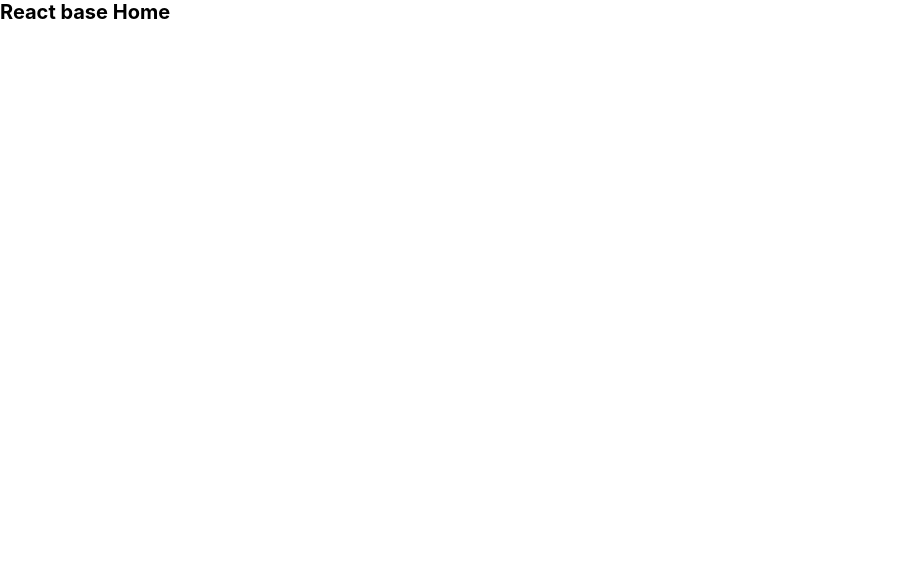
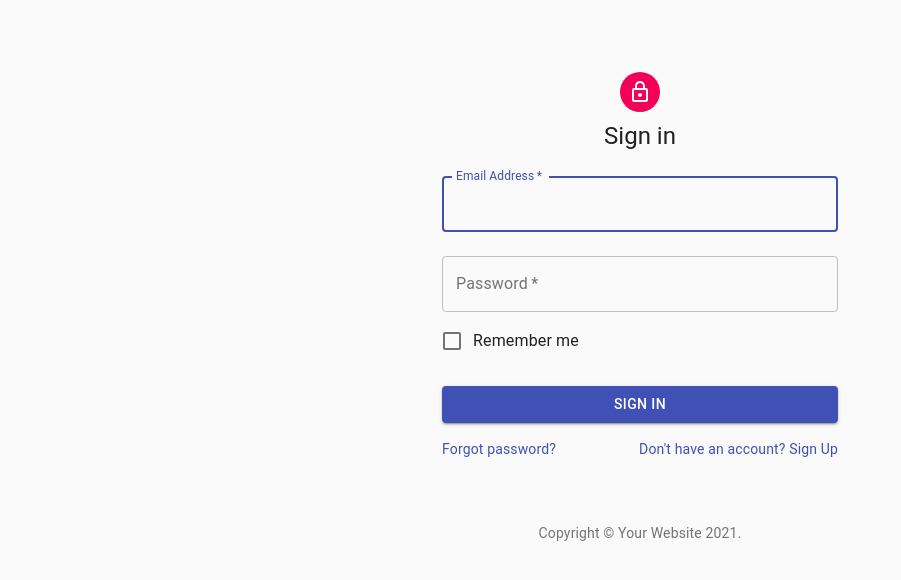
Before and after one commit to RafaelEstevam/to-do-app-lab-v, a React (Create React App) app: page / in a window 1280 px wide. Shown: the top 580 px of the page, without its empty margins (0-901 px from the left). Built offline with nearby package versions, Linux system fonts and the light colour scheme.

Commit message:
Login view

```diff
--- a/package.json
+++ b/package.json
@@ -4,6 +4,7 @@
   "private": true,
   "dependencies": {
     "@material-ui/core": "^4.12.3",
+    "@material-ui/icons": "^4.11.2",
     "@testing-library/jest-dom": "^5.11.4",
     "@testing-library/react": "^11.1.0",
     "@testing-library/user-event": "^12.1.10",
--- a/src/pages/Home/index.js
+++ b/src/pages/Home/index.js
@@ -1,15 +1,157 @@
-import react, {useContext} from 'react';
-import DefaultContext from '../../stores/defaultContext'
+import React, {useContext} from 'react';
+import DefaultContext from '../../stores/defaultContext';
 
-import {Home as S} from './styles';
+import AppBar from '@material-ui/core/AppBar';
+import Button from '@material-ui/core/Button';
+import CameraIcon from '@material-ui/icons/PhotoCamera';
+import Card from '@material-ui/core/Card';
+import CardActions from '@material-ui/core/CardActions';
+import CardContent from '@material-ui/core/CardContent';
+import CardMedia from '@material-ui/core/CardMedia';
+import CssBaseline from '@material-ui/core/CssBaseline';
+import Grid from '@material-ui/core/Grid';
+import Toolbar from '@material-ui/core/Toolbar';
+import Typography from '@material-ui/core/Typography';
+import { makeStyles } from '@material-ui/core/styles';
+import Container from '@material-ui/core/Container';
+import Link from '@material-ui/core/Link';
 
-function Home () {
-
-    const currentDefaultContext = useContext(DefaultContext);
-
-    return (
-        <h1>React base Home</h1>
-    )
+function Copyright() {
+  return (
+    <Typography variant="body2" color="textSecondary" align="center">
+      {'Copyright © '}
+      <Link color="inherit" href="https://material-ui.com/">
+        Your Website
+      </Link>{' '}
+      {new Date().getFullYear()}
+      {'.'}
+    </Typography>
+  );
 }
 
-export default Home;
+const useStyles = makeStyles((theme) => ({
+  icon: {
+    marginRight: theme.spacing(2),
+  },
+  heroContent: {
+    backgroundColor: theme.palette.background.paper,
+    padding: theme.spacing(8, 0, 6),
+  },
+  heroButtons: {
+    marginTop: theme.spacing(4),
+  },
+  cardGrid: {
+    paddingTop: theme.spacing(8),
+    paddingBottom: theme.spacing(8),
+  },
+  card: {
+    height: '100%',
+    display: 'flex',
+    flexDirection: 'column',
+  },
+  cardMedia: {
+    paddingTop: '56.25%', // 16:9
+  },
+  cardContent: {
+    flexGrow: 1,
+  },
+  footer: {
+    backgroundColor: theme.palette.background.paper,
+    padding: theme.spacing(6),
+  },
+}));
+
+const cards = [1, 2, 3, 4, 5, 6, 7, 8, 9];
+
+export default function Album() {
+
+  const currentDefaultContext = useContext(DefaultContext);
+
+  const classes = useStyles();
+
+  return (
+    <React.Fragment>
+      <CssBaseline />
+      <AppBar position="relative">
+        <Toolbar>
+          <CameraIcon className={classes.icon} />
+          <Typography variant="h6" color="inherit" noWrap>
+            Album layout
+          </Typography>
+        </Toolbar>
+      </AppBar>
+      <main>
+        {/* Hero unit */}
+        <div className={classes.heroContent}>
+          <Container maxWidth="sm">
+            <Typography component="h1" variant="h2" align="center" color="textPrimary" gutterBottom>
+              Album layout
+            </Typography>
+            <Typography variant="h5" align="center" color="textSecondary" paragraph>
+              Something short and leading about the collection below—its contents, the creator, etc.
+              Make it short and sweet, but not too short so folks don&apos;t simply skip over it
+              entirely.
+            </Typography>
+            <div className={classes.heroButtons}>
+              <Grid container spacing={2} justifyContent="center">
+                <Grid item>
+                  <Button variant="contained" color="primary">
+                    Main call to action
+                  </Button>
+                </Grid>
+                <Grid item>
+                  <Button variant="outlined" color="primary">
+                    Secondary action
+                  </Button>
+                </Grid>
+              </Grid>
+            </div>
+          </Container>
+        </div>
+        <Container className={classes.cardGrid} maxWidth="md">
+          {/* End hero unit */}
+          <Grid container spacing={4}>
+            {cards.map((card) => (
+              <Grid item key={card} xs={12} sm={6} md={4}>
+                <Card className={classes.card}>
+                  <CardMedia
+                    className={classes.cardMedia}
+                    image="https://source.unsplash.com/random"
+                    title="Image title"
+                  />
+                  <CardContent className={classes.cardContent}>
+                    <Typography gutterBottom variant="h5" component="h2">
+                      Heading
+                    </Typography>
+                    <Typography>
+                      This is a media card. You can use this section to describe the content.
+                    </Typography>
+                  </CardContent>
+                  <CardActions>
+                    <Button size="small" color="primary">
+                      View
+                    </Button>
+                    <Button size="small" color="primary">
+                      Edit
+                    </Button>
+                  </CardActions>
+                </Card>
+              </Grid>
+            ))}
+          </Grid>
+        </Container>
+      </main>
+      {/* Footer */}
+      <footer className={classes.footer}>
+        <Typography variant="h6" align="center" gutterBottom>
+          Footer
+        </Typography>
+        <Typography variant="subtitle1" align="center" color="textSecondary" component="p">
+          Something here to give the footer a purpose!
+        </Typography>
+        <Copyright />
+      </footer>
+      {/* End footer */}
+    </React.Fragment>
+  );
+}
--- /dev/null
+++ b/src/pages/Login/index.js
@@ -0,0 +1,117 @@
+import React from 'react';
+import Avatar from '@material-ui/core/Avatar';
+import Button from '@material-ui/core/Button';
+import CssBaseline from '@material-ui/core/CssBaseline';
+import TextField from '@material-ui/core/TextField';
+import FormControlLabel from '@material-ui/core/FormControlLabel';
+import Checkbox from '@material-ui/core/Checkbox';
+import Link from '@material-ui/core/Link';
+import Grid from '@material-ui/core/Grid';
+import Box from '@material-ui/core/Box';
+import LockOutlinedIcon from '@material-ui/icons/LockOutlined';
+import Typography from '@material-ui/core/Typography';
+import { makeStyles } from '@material-ui/core/styles';
+import Container from '@material-ui/core/Container';
+
+function Copyright() {
+  return (
+    <Typography variant="body2" color="textSecondary" align="center">
+      {'Copyright © '}
+      <Link color="inherit" href="https://material-ui.com/">
+        Your Website
+      </Link>{' '}
+      {new Date().getFullYear()}
+      {'.'}
+    </Typography>
+  );
+}
+
+const useStyles = makeStyles((theme) => ({
+  paper: {
+    marginTop: theme.spacing(8),
+    display: 'flex',
+    flexDirection: 'column',
+    alignItems: 'center',
+  },
+  avatar: {
+    margin: theme.spacing(1),
+    backgroundColor: theme.palette.secondary.main,
+  },
+  form: {
+    width: '100%', // Fix IE 11 issue.
+    marginTop: theme.spacing(1),
+  },
+  submit: {
+    margin: theme.spacing(3, 0, 2),
+  },
+}));
+
+export default function SignIn() {
+  const classes = useStyles();
+
+  return (
+    <Container component="main" maxWidth="xs">
+      <CssBaseline />
+      <div className={classes.paper}>
+        <Avatar className={classes.avatar}>
+          <LockOutlinedIcon />
+        </Avatar>
+        <Typography component="h1" variant="h5">
+          Sign in
+        </Typography>
+        <form className={classes.form} noValidate>
+          <TextField
+            variant="outlined"
+            margin="normal"
+            required
+            fullWidth
+            id="email"
+            label="Email Address"
+            name="email"
+            autoComplete="email"
+            autoFocus
+          />
+          <TextField
+            variant="outlined"
+            margin="normal"
+            required
+            fullWidth
+            name="password"
+            label="Password"
+            type="password"
+            id="password"
+            autoComplete="current-password"
+          />
+          <FormControlLabel
+            control={<Checkbox value="remember" color="primary" />}
+            label="Remember me"
+          />
+          <Button
+            type="submit"
+            fullWidth
+            variant="contained"
+            color="primary"
+            className={classes.submit}
+          >
+            Sign In
+          </Button>
+          <Grid container>
+            <Grid item xs>
+              <Link href="#" variant="body2">
+                Forgot password?
+              </Link>
+            </Grid>
+            <Grid item>
+              <Link href="#" variant="body2">
+                {"Don't have an account? Sign Up"}
+              </Link>
+            </Grid>
+          </Grid>
+        </form>
+      </div>
+      <Box mt={8}>
+        <Copyright />
+      </Box>
+    </Container>
+  );
+}
--- a/src/routes.jsx
+++ b/src/routes.jsx
@@ -2,11 +2,13 @@
 import { Switch, Route } from 'react-router-dom';
 
 import Home from './pages/Home'
+import Login from './pages/Login'
 
 function Routes() {
     return (
       <Switch>
-        <Route path="/" exact component={Home} />
+        <Route path="/" exact component={Login} />
+        <Route path="/home" component={Home} />
         <Route path="*" component={() => <h1> 404 </h1>} />
       </Switch>
     );
--- a/src/styles/global.js
+++ b/src/styles/global.js
@@ -9,11 +9,13 @@
   }
 
   html{
-    font-size: 62.5%;
+    font-size: 100%;
   }
 
   body{
-    font-family: -apple-system, BlinkMacSystemFont, 'Segoe UI', Roboto, Oxygen, Ubuntu, Cantarell, 'Open Sans', 'Helvetica Neue', sans-serif
+    // font-family: -apple-system, BlinkMacSystemFont, 'Segoe UI', Roboto, Oxygen, Ubuntu, Cantarell, 'Open Sans', 'Helvetica Neue', sans-serif
+    font-family: "Roboto", "Helvetica", "Arial", sans-serif;
+
   }
 
 `;
```
Also changed, not shown: 1 other file (tests, documents, lock files or other folders).
